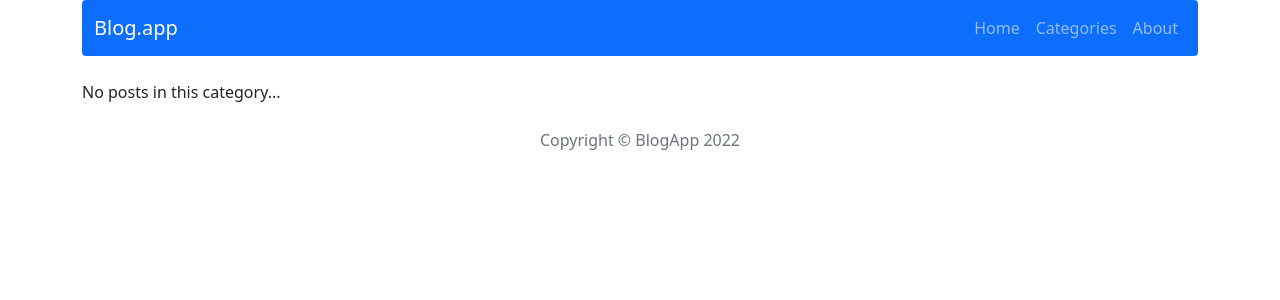
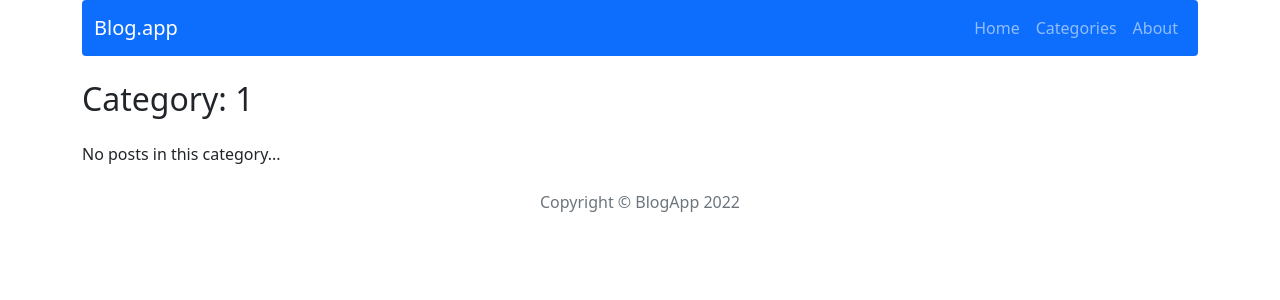
Before and after one commit to Jnlietta/react-blog, a React (Create React App) app: page /category/1 in a window 1280 px wide. Shown: the top 300 px of the page. Built offline with nearby package versions, Linux system fonts and the light colour scheme.

Commit message:
Fix case in Category

```diff
--- a/src/components/features/Category/Category.js
+++ b/src/components/features/Category/Category.js
@@ -6,13 +6,16 @@ const Category = () => {
     const categoryFromPath = window.location.pathname.split('/').filter(Boolean).pop();
     const post = useSelector(state => getPostByCategory(state, categoryFromPath));
 
-    if(!post) return <p>No posts in this category...</p>
+    if(!post) return(
+        <div>
+            <h2 className={styles.header}>Category: <span>{categoryFromPath}</span></h2>
+            <p>No posts in this category...</p>
+        </div>
+            )
     else return(
-        <div>
-            <div className={styles.header}>
-                <h2>Category: {post.category}</h2>
+            <div>
+                <h2 className={styles.header}>Category: {post.category}</h2>
             </div>
-        </div>
     );
 };
 
--- a/src/components/features/Category/Category.module.scss
+++ b/src/components/features/Category/Category.module.scss
@@ -1,5 +1,8 @@
 .header {
-    display: flex;
-    justify-content: space-between;
+    display: block;
     margin-bottom: 24px;
+    span{
+        font-weight:500;
+        text-transform: capitalize;
+    }
 }
```
